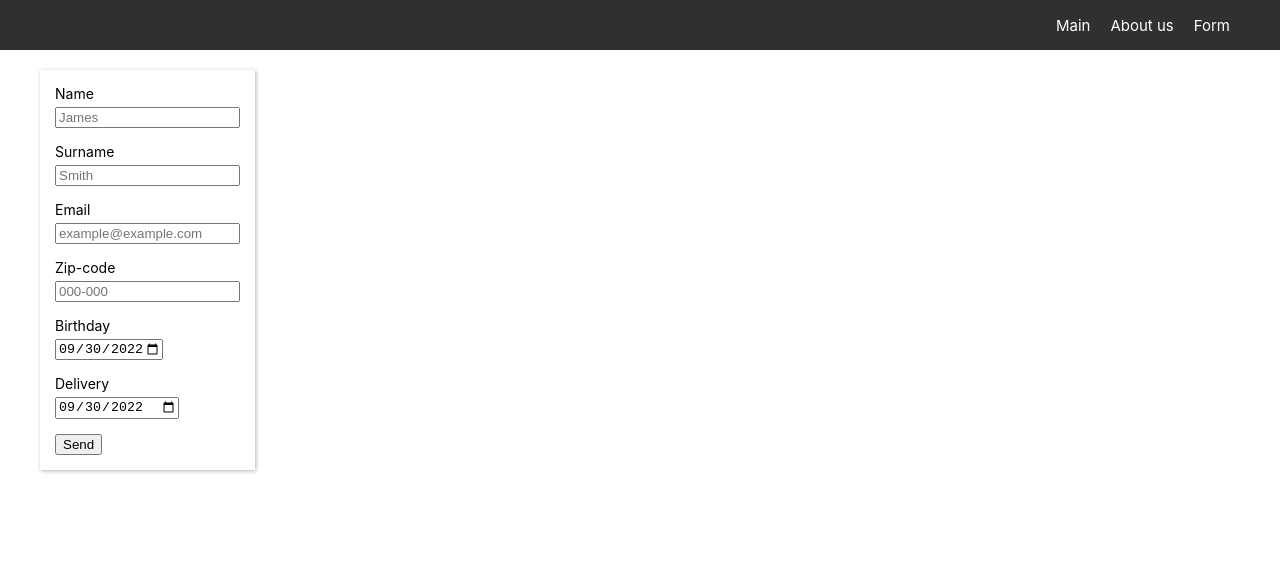
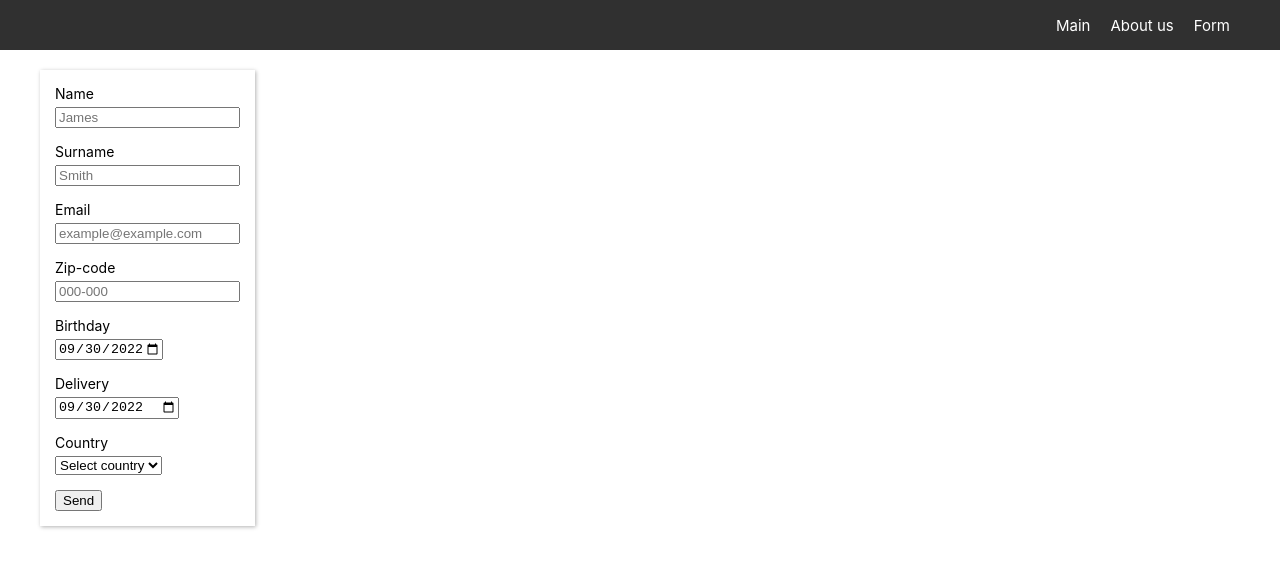
Before and after one commit to Wsko-12/wsko-12-REACT2022Q3, a React (Create React App) app in the folder app/: page /form in a window 1280 px wide. Shown: the top 568 px of the page. Built offline with nearby package versions, Linux system fonts and the light colour scheme.

Commit message:
feat: add select input

```diff
--- a/app/public/index.html
+++ b/app/public/index.html
@@ -10,12 +10,12 @@
       name="description"
       content="Web site created using create-react-app"
     />
-    <link rel="apple-touch-icon" href="%PUBLIC_URL%/logo192.png" />
+    <!-- <link rel="apple-touch-icon" href="%PUBLIC_URL%/logo192.png" /> -->
     <!--
       manifest.json provides metadata used when your web app is installed on a
       user's mobile device or desktop. See https://developers.google.com/web/fundamentals/web-app-manifest/
     -->
-    <link rel="manifest" href="%PUBLIC_URL%/manifest.json" />
+    <!-- <link rel="manifest" href="%PUBLIC_URL%/manifest.json" /> -->
     <!--
       Notice the use of %PUBLIC_URL% in the tags above.
       It will be replaced with the URL of the `public` folder during the build.
--- a/app/src/components/MyForm/MyForm.tsx
+++ b/app/src/components/MyForm/MyForm.tsx
@@ -3,6 +3,7 @@ import { emailReg, nameReg, zipCodeReg } from 'utils/regex/regex';
 import DatePicker from './DatePicker/DatePicker';
 import styles from './form.module.css';
 import FormInput from './FormInput/FormInput';
+import SelectInput from './SelectInput/SelectInput';
 export default class MyForm extends Component {
   render() {
     return (
@@ -42,6 +43,12 @@ export default class MyForm extends Component {
         <DatePicker label="Birthday" direction="past" />
         <DatePicker label="Delivery" direction="future" />
 
+        <SelectInput
+          label="Country"
+          required={true}
+          placeholder="Select country"
+          options={['Belarus', 'Ukraine', 'Georgia', 'Poland', 'Lithuania', 'Latvia']}
+        />
         <button type="submit">Send</button>
       </form>
     );
--- /dev/null
+++ b/app/src/components/MyForm/SelectInput/SelectInput.tsx
@@ -0,0 +1,35 @@
+import React from 'react';
+import styles from '../form.module.css';
+
+interface ISelectInputProps {
+  placeholder?: string;
+  label?: string;
+  options: string[];
+  required?: boolean;
+}
+
+export default function SelectInput({
+  placeholder,
+  options,
+  label = '',
+  required,
+}: ISelectInputProps) {
+  return (
+    <label className={styles.form__label}>
+      {label}
+
+      <select className={styles.form__input} required={required} defaultValue="">
+        {placeholder && (
+          <option value="" disabled={true} hidden={true}>
+            {placeholder}
+          </option>
+        )}
+        {options.map((value) => (
+          <option key={value} value={value}>
+            {value}
+          </option>
+        ))}
+      </select>
+    </label>
+  );
+}
```
Also changed, not shown: 1 other file (tests, documents, lock files or other folders).
